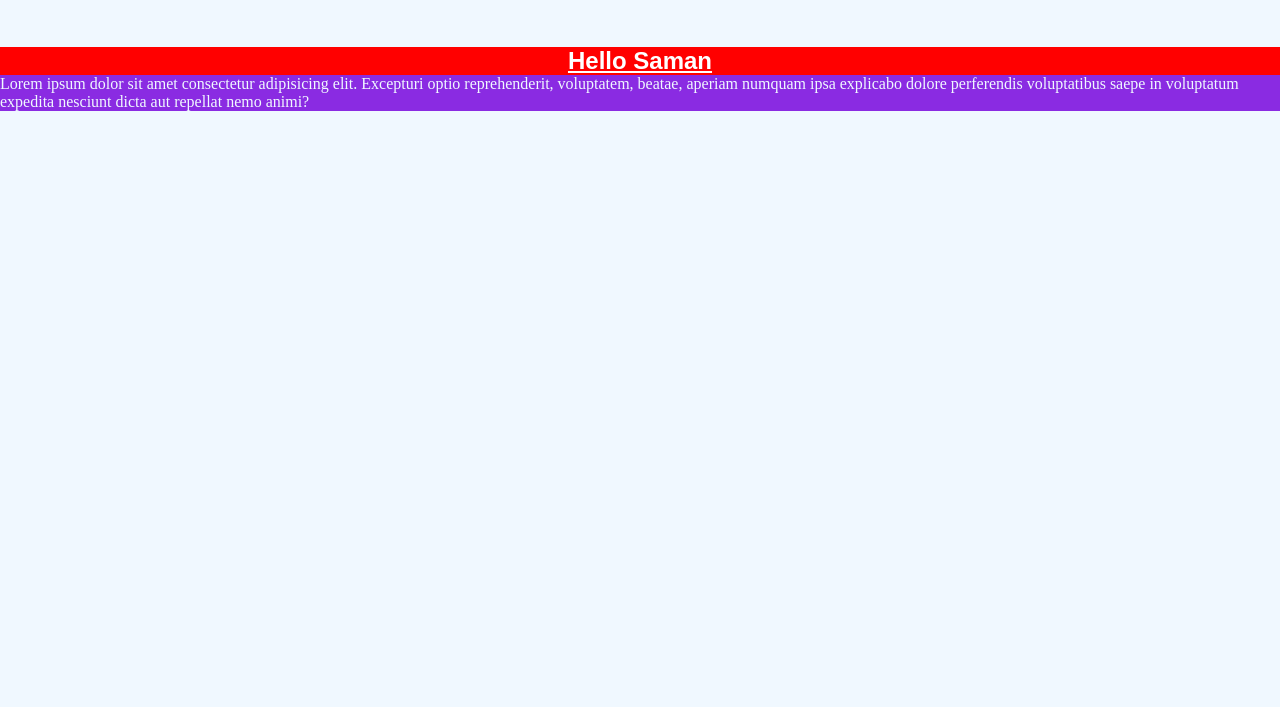
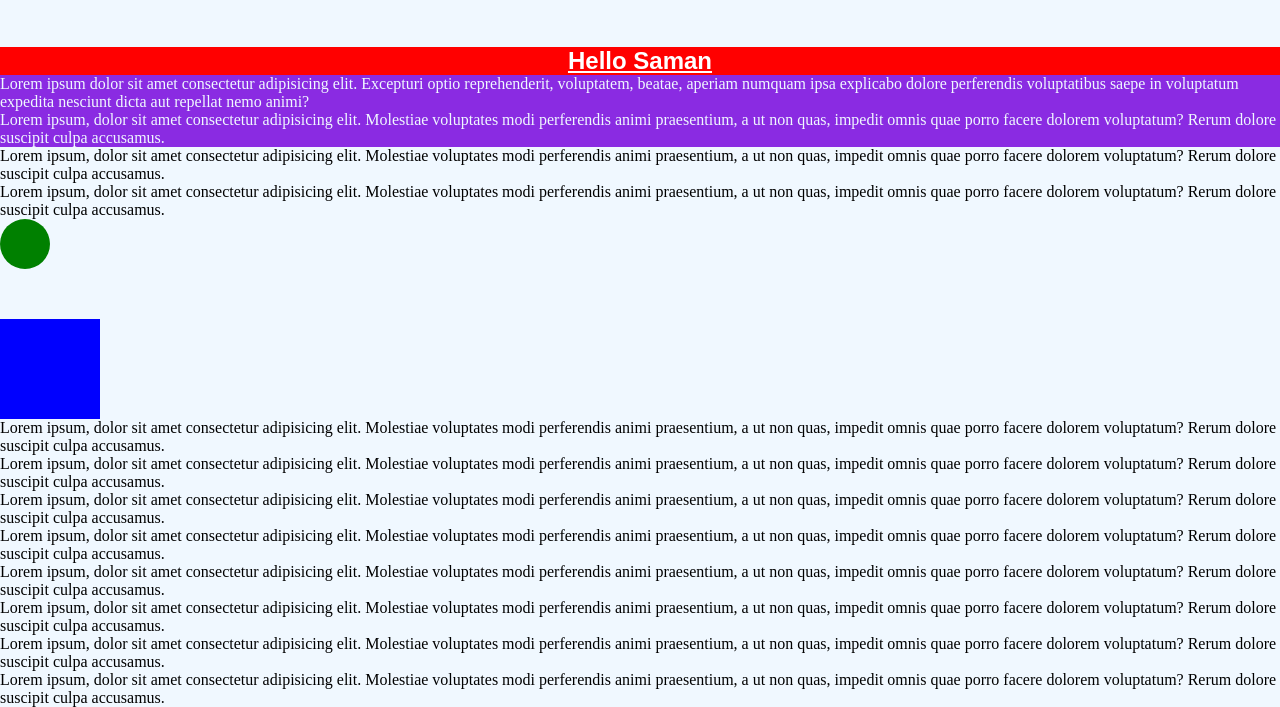
Before and after one commit to sanudasathnindu/IT-day03, a plain HTML site: page index.html in a window 1280 px wide. Shown: the part 200-907 px from the top of the page. Before the commit the page ends 800 px from the top, so only its background shows below. Drawn offline with Linux system fonts and the light colour scheme.

Commit message:
commit13

```diff
--- a/CSS/style.css
+++ b/CSS/style.css
@@ -55,3 +55,22 @@
     margin: 0;
     padding: 0;
   }
+
+  #box01 {
+    width: 50px;
+    height: 50px;
+    background-color: green;
+    /* position: sticky; */
+    position: static;
+    top: 10px;
+    /* right: 20px; */
+    border-radius: 50%;
+    z-index: -1;
+}
+
+#box02 {
+    width: 100px;
+    height: 100px;
+    margin-top: 50px;
+    background-color: blue;
+}
--- /dev/null
+++ b/demo.css
@@ -0,0 +1,30 @@
+.bg-h1{
+
+    color: white;
+    text-align: right;
+    padding: 100px;
+    font-size: xx-large;
+    font-family: monospace;
+    letter-spacing: 5px;
+
+}
+
+body{
+    background-image: url('img/train.jpg');
+    background-size: cover;
+    background-repeat: no-repeat;
+    background-attachment: fixed;
+    background-position: center;
+}
+
+.bg-h2{
+    color: aliceblue;
+    text-align: center;
+    padding left: 100px;
+    padding right: 100px;
+}
+
+#para{
+    color: azure;
+    padding: 100px;
+}
--- a/index.html
+++ b/index.html
@@ -12,5 +12,55 @@
     <h1 class="bg-red-h1">Hello Saman</h1>
     <p id="pg-background">Lorem ipsum dolor sit amet consectetur adipisicing elit. Excepturi optio reprehenderit, voluptatem, beatae, aperiam numquam ipsa explicabo dolore perferendis voluptatibus saepe in voluptatum expedita nesciunt dicta aut repellat nemo animi?</p>
 
+      <p id="pg-background">Lorem ipsum, dolor sit amet consectetur adipisicing elit. Molestiae voluptates modi
+        perferendis animi
+        praesentium, a ut non quas, impedit omnis quae porro facere dolorem voluptatum? Rerum dolore suscipit culpa
+        accusamus.</p>
+    <p class="pg02-background">Lorem ipsum, dolor sit amet consectetur adipisicing elit. Molestiae voluptates modi
+        perferendis animi
+        praesentium, a ut non quas, impedit omnis quae porro facere dolorem voluptatum? Rerum dolore suscipit culpa
+        accusamus.</p>
+    <p class="pg02-background">Lorem ipsum, dolor sit amet consectetur adipisicing elit. Molestiae voluptates modi
+        perferendis animi
+        praesentium, a ut non quas, impedit omnis quae porro facere dolorem voluptatum? Rerum dolore suscipit culpa
+        accusamus.</p>
+
+    <div id="box01"></div>
+    <div id="box02"></div>
+    <p class="pg02-background">Lorem ipsum, dolor sit amet consectetur adipisicing elit. Molestiae voluptates modi
+        perferendis animi
+        praesentium, a ut non quas, impedit omnis quae porro facere dolorem voluptatum? Rerum dolore suscipit culpa
+        accusamus.</p>
+    <p class="pg02-background">Lorem ipsum, dolor sit amet consectetur adipisicing elit. Molestiae voluptates modi
+        perferendis animi
+        praesentium, a ut non quas, impedit omnis quae porro facere dolorem voluptatum? Rerum dolore suscipit culpa
+        accusamus.</p>
+    <p class="pg02-background">Lorem ipsum, dolor sit amet consectetur adipisicing elit. Molestiae voluptates modi
+        perferendis animi
+        praesentium, a ut non quas, impedit omnis quae porro facere dolorem voluptatum? Rerum dolore suscipit culpa
+        accusamus.</p>
+    <p class="pg02-background">Lorem ipsum, dolor sit amet consectetur adipisicing elit. Molestiae voluptates modi
+        perferendis animi
+        praesentium, a ut non quas, impedit omnis quae porro facere dolorem voluptatum? Rerum dolore suscipit culpa
+        accusamus.</p>
+    <p class="pg02-background">Lorem ipsum, dolor sit amet consectetur adipisicing elit. Molestiae voluptates modi
+        perferendis animi
+        praesentium, a ut non quas, impedit omnis quae porro facere dolorem voluptatum? Rerum dolore suscipit culpa
+        accusamus.</p>
+
+
+    <p class="pg02-background">Lorem ipsum, dolor sit amet consectetur adipisicing elit. Molestiae voluptates modi
+        perferendis animi
+        praesentium, a ut non quas, impedit omnis quae porro facere dolorem voluptatum? Rerum dolore suscipit culpa
+        accusamus.</p>
+    <p class="pg02-background">Lorem ipsum, dolor sit amet consectetur adipisicing elit. Molestiae voluptates modi
+        perferendis animi
+        praesentium, a ut non quas, impedit omnis quae porro facere dolorem voluptatum? Rerum dolore suscipit culpa
+        accusamus.</p>
+    <p class="pg02-background">Lorem ipsum, dolor sit amet consectetur adipisicing elit. Molestiae voluptates modi
+        perferendis animi
+        praesentium, a ut non quas, impedit omnis quae porro facere dolorem voluptatum? Rerum dolore suscipit culpa
+        accusamus.</p>
+
 </body>
 </html>
```
Also changed, not shown: demo.html (added, +26 -0 lines), img/bmw-m3-angel-eyes-black-background-5k-2560x1440-896.jpg (added), img/train.jpg (added).
